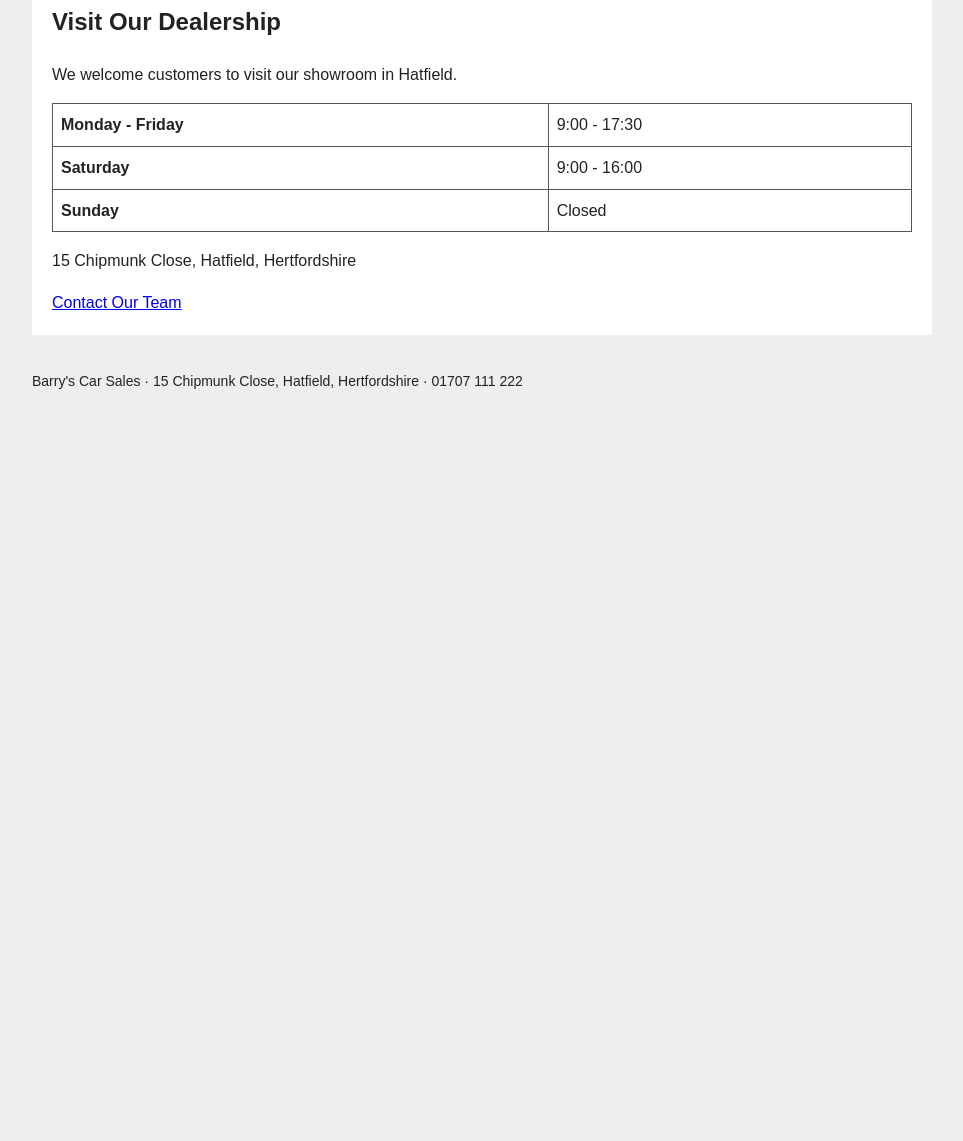
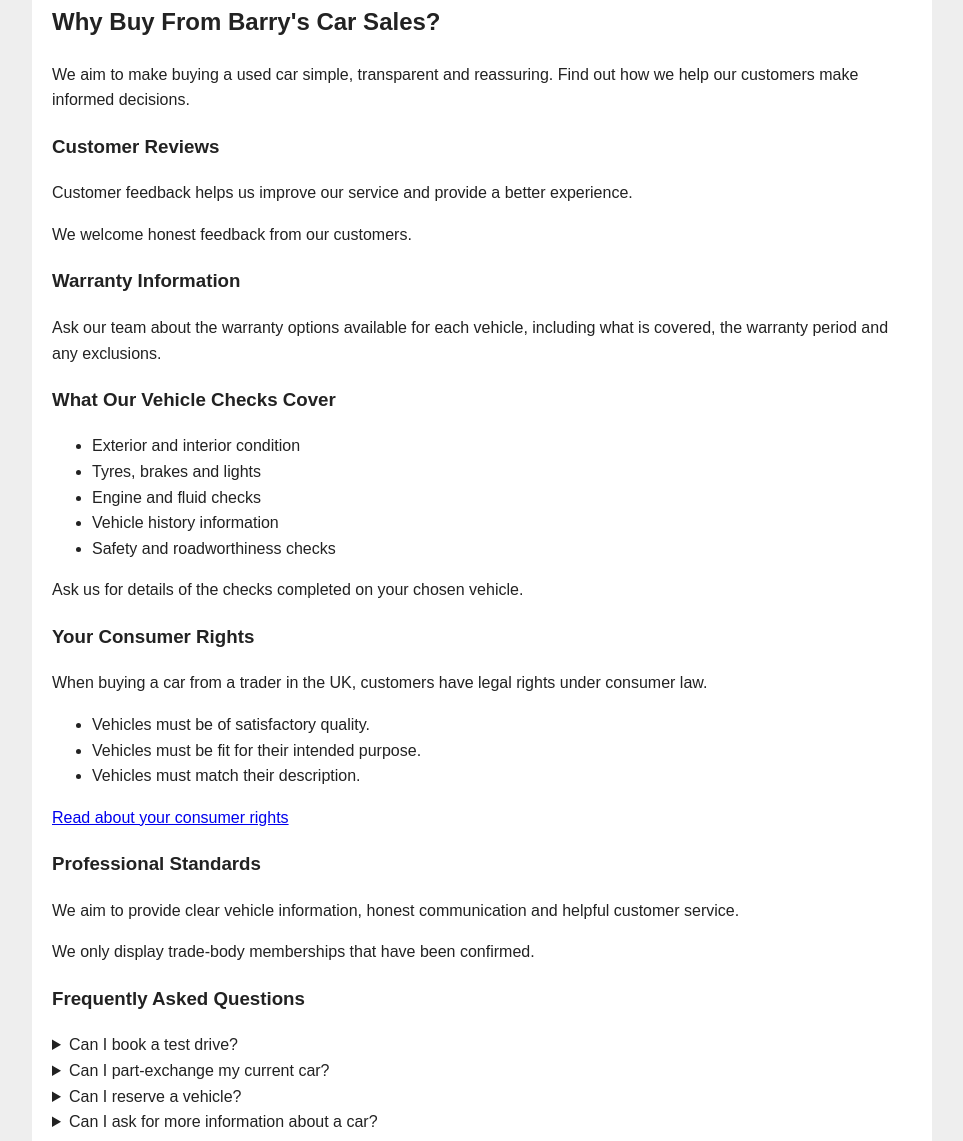
Before and after one commit to Eman258548/barrys-car-sales, a plain HTML site: page about.html in a window 1280 px wide. Shown: the part 1551-2692 px from the top of the page, without its empty margins (158-1121 px from the left). Before the commit the page ends 1959 px from the top, so only its background shows below. Drawn offline with Linux system fonts and the light colour scheme.

Commit message:
Add files via upload
Added "Why Buy From Barry's Car Sales?" on the about page

```diff
--- a/about.html
+++ b/about.html
@@ -144,7 +144,120 @@
             <div>Local family business</div>
         </div>
     </section>
+<!-- CUSTOMER TRUST SECTION -->
 
+<section class="trust-section">
+
+    <h2>Why Buy From Barry's Car Sales?</h2>
+
+    <p class="trust-intro">
+        We aim to make buying a used car simple, transparent
+        and reassuring. Find out how we help our customers
+        make informed decisions.
+    </p>
+
+    <div class="trust-card">
+        <h3>Customer Reviews</h3>
+        <p>
+            Customer feedback helps us improve our service
+            and provide a better experience.
+        </p>
+        <p>
+            We welcome honest feedback from our customers.
+        </p>
+    </div>
+
+    <div class="trust-card">
+        <h3>Warranty Information</h3>
+        <p>
+            Ask our team about the warranty options available
+            for each vehicle, including what is covered,
+            the warranty period and any exclusions.
+        </p>
+    </div>
+
+    <div class="trust-card">
+        <h3>What Our Vehicle Checks Cover</h3>
+        <ul>
+            <li>Exterior and interior condition</li>
+            <li>Tyres, brakes and lights</li>
+            <li>Engine and fluid checks</li>
+            <li>Vehicle history information</li>
+            <li>Safety and roadworthiness checks</li>
+        </ul>
+        <p>
+            Ask us for details of the checks completed on
+            your chosen vehicle.
+        </p>
+    </div>
+
+    <div class="trust-card">
+        <h3>Your Consumer Rights</h3>
+        <p>
+            When buying a car from a trader in the UK,
+            customers have legal rights under consumer law.
+        </p>
+        <ul>
+            <li>Vehicles must be of satisfactory quality.</li>
+            <li>Vehicles must be fit for their intended purpose.</li>
+            <li>Vehicles must match their description.</li>
+        </ul>
+        <a href="https://www.gov.uk/consumer-protection-rights"
+           target="_blank" rel="noopener noreferrer">
+            Read about your consumer rights
+        </a>
+    </div>
+
+    <div class="trust-card">
+        <h3>Professional Standards</h3>
+        <p>
+            We aim to provide clear vehicle information,
+            honest communication and helpful customer service.
+        </p>
+        <p>
+            We only display trade-body memberships that
+            have been confirmed.
+        </p>
+    </div>
+
+    <div class="trust-card">
+        <h3>Frequently Asked Questions</h3>
+
+        <details>
+            <summary>Can I book a test drive?</summary>
+            <p>
+                Yes. Contact our team through the enquiry page
+                to arrange a suitable time.
+            </p>
+        </details>
+
+        <details>
+            <summary>Can I part-exchange my current car?</summary>
+            <p>
+                Contact us with your vehicle details to
+                discuss a possible part-exchange valuation.
+            </p>
+        </details>
+
+        <details>
+            <summary>Can I reserve a vehicle?</summary>
+            <p>
+                Contact our team to discuss the reservation
+                arrangements for your chosen car.
+            </p>
+        </details>
+
+        <details>
+            <summary>Can I ask for more information about a car?</summary>
+            <p>
+                Yes. Use our enquiry form and tell us which
+                vehicle you are interested in.
+            </p>
+        </details>
+
+    </div>
+
+</section>
     <section class="opening-hours">
         <h2>Visit Our Dealership</h2>
         <p>We welcome customers to visit our showroom in Hatfield.</p>
```
